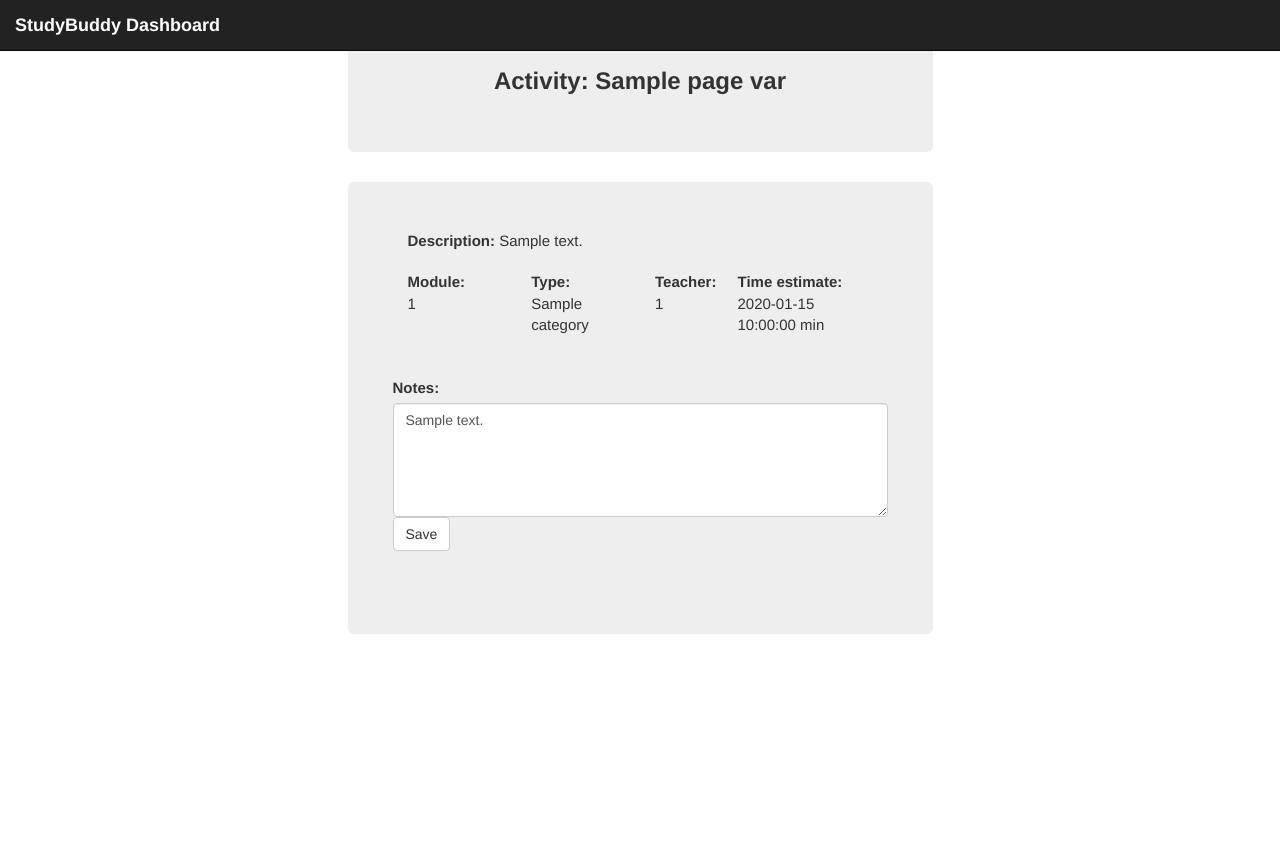
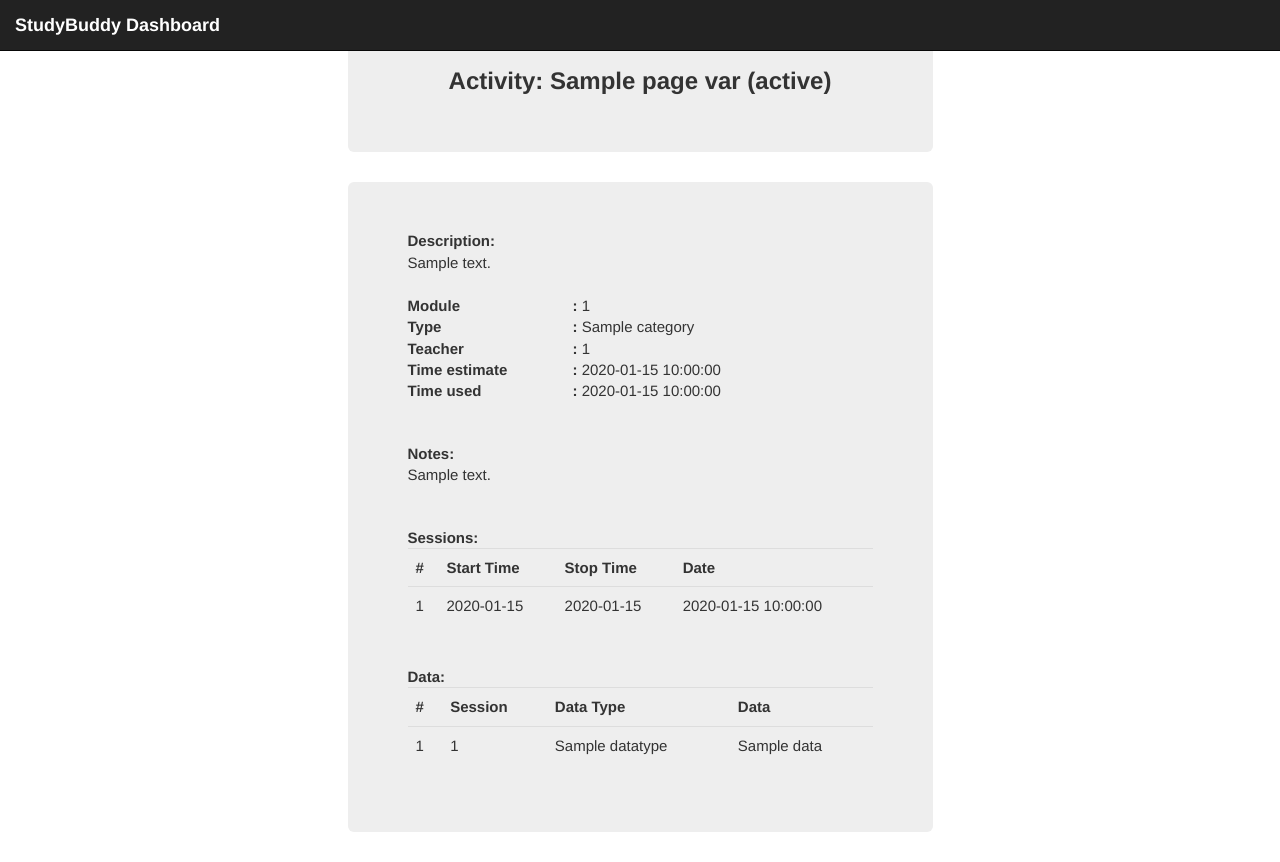
Before and after one commit to eddyvdaker/IoT-in-het-Onderwijs, a Flask app: template Server/templates/activity.html in a window 1280 px wide. Before the commit the page ends 634 px from the top, so only its background shows below. Run offline with Flask 2, Linux system fonts and the light colour scheme; the template is opened without the code that fills it: most values are stand-ins (such as "Sample title", 1, 10 or a date in 2020); parts of the project's set-up code (start-up, migrations or seed data) failed here and were passed over; some libraries are stand-ins or nearby versions.

Commit message:
Added session and data tables to activty view

```diff
--- a/Server/templates/activity.html
+++ b/Server/templates/activity.html
@@ -1,40 +1,95 @@
 {% extends 'base.html' %}
 
-{% block header_text %}Activity: {{ page_vars['title'] }}{% endblock %}
+{% block header_text %}Activity: {{ page_vars['title'] }} ({{ page_vars['activity_status']}}){% endblock %}
 
 {% block main_content %}
 <div class="list-group">
-    <div class="list_group_item">
+
     <div class="row">
         <div class="col-sm-12">
-                <b>Description:</b> {{ page_vars['description'] }}
+            <b>Description:</b><br> {{ page_vars['description'] }}
         </div>
-            <hr>
-            <div class="col-sm-3">
-                <b>Module:</b><br>
-                {{ page_vars['moduleid'] }}
     </div>
-            <div class="col-sm-3">
-                <b>Type:</b><br>
-                {{ page_vars['category'] }}
+    <br>
+    <div class="row">
+        <div class="col-sm-4">
+            <b>Module</b>
         </div>
-            <div class="col-sm-2">
-                <b>Teacher:</b><br>
-                {{ page_vars['teacherid'] }}
+        <div class="col-sm-8">
+            <b>: </b>{{ page_vars['moduleid'] }}
         </div>
+
         <div class="col-sm-4">
-                <b>Time estimate:</b><br>
-                {{ page_vars['time_est'] }} min
+            <b>Type</b>
+        </div>
+        <div class="col-sm-8">
+            <b>: </b>{{ page_vars['category'] }}
+        </div>
+
+        <div class="col-sm-4">
+            <b>Teacher</b>
+        </div>
+        <div class="col-sm-8">
+            <b>: </b>{{ page_vars['teacherid'] }}
+        </div>
+
+        <div class="col-sm-4">
+            <b>Time estimate</b>
+        </div>
+        <div class="col-sm-8">
+            <b>: </b>{{ page_vars['time_est'] }}
+        </div>
+
+        <div class="col-sm-4">
+            <b>Time used</b>
+        </div>
+        <div class="col-sm-8">
+            <b>: </b>{{ page_vars['time'] }}
         </div>
     </div>
     <hr>
     <div class="row">
-            <form class="form-group" method="post">
-                <label for="notes">Notes:</label>
-                <textarea class="form-control" rows="5" id="notes">{{ page_vars['notes'] }}</textarea>
-                <button action="/update" class="btn btn-default" type="submit">Save</button>
-            </form>
+        <div class="col-sm-12">
+            <b>Notes:</b><br> {{ page_vars['notes'] }}
         </div>
     </div>
+    <hr>
+    <b>Sessions:</b>
+    <table class="table table-hover">
+        <tr>
+            <th>#</th>
+            <th>Start Time</th>
+            <th>Stop Time</th>
+            <th>Date</th>
+        </tr>
+        {% for item in page_vars['sessions'] %}
+            <tr>
+                <td>{{ item['id'] }}</td>
+                <td>{{ item['starttime'] }}</td>
+                <td>{{ item['stoptime'] }}</td>
+                <td>{{ item['date'] }}</td>
+            </tr>
+        {% endfor %}
+    </table>
+
+    <hr>
+    <b>Data:</b>
+    <table class="table table-hover">
+        <tr>
+            <th>#</th>
+            <th>Session</th>
+            <th>Data Type</th>
+            <th>Data</th>
+        </tr>
+        {% for item in page_vars['data'] %}
+            <tr>
+                <td>{{ item['id'] }}</td>
+                <td>{{ item['sessionid'] }}</td>
+                <td>{{ item['datatype'] }}</td>
+                <td>{{ item['data'] }}</td>
+            </tr>
+        {% endfor %}
+    </table>
 </div>
+
 {% endblock %}
```
Also changed, not shown: Server/dashboard.py (+44 -0 lines), Server/database.py (+10 -10 lines), Server/queries.py (+10 -2 lines). Lines whose indentation alone changed are shown as unchanged.
